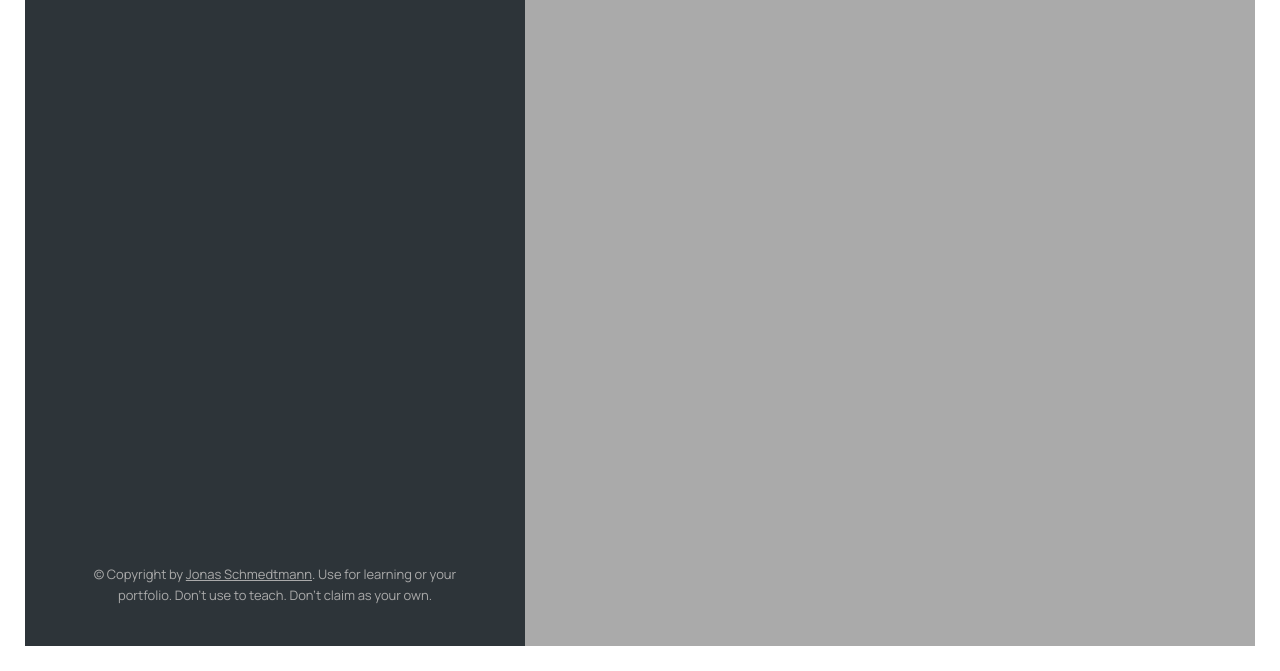
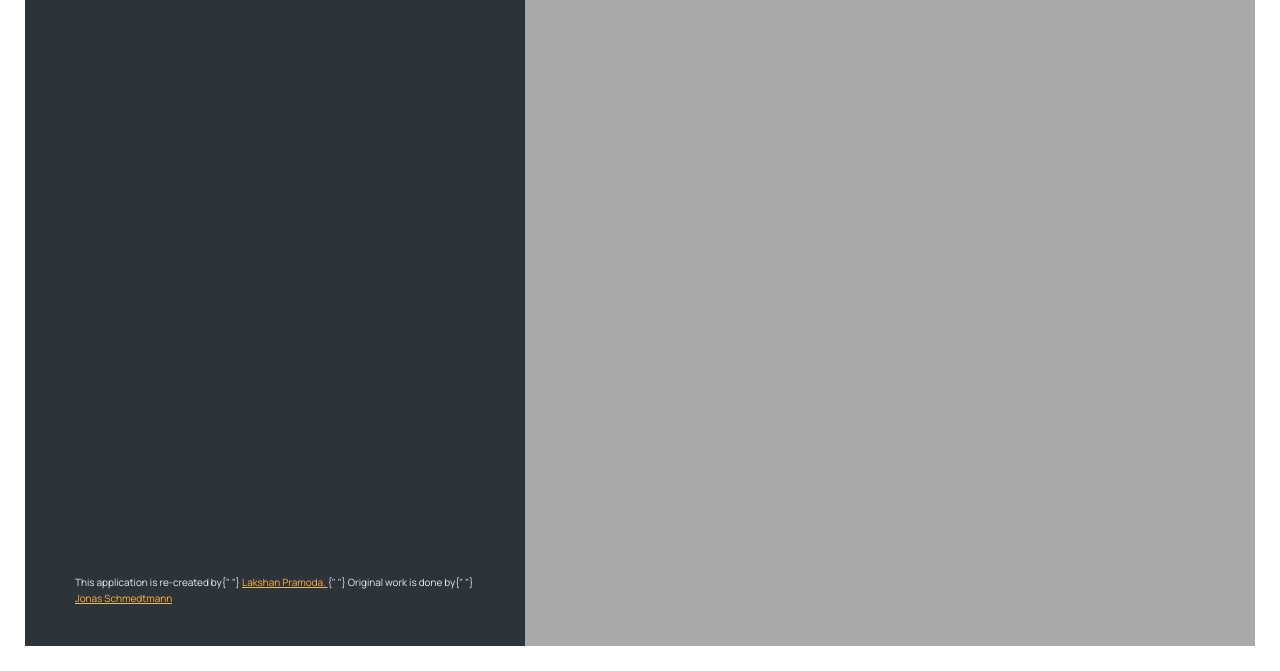
Before and after one commit to LakshanPramodya/mapty-course-project, a plain HTML site: page index.html in a window 1280 px wide. Shown: the part 129-800 px from the top of the page. Drawn offline with nearby package versions, Linux system fonts and the light colour scheme.

Commit message:
Update copyright

```diff
--- a/index.html
+++ b/index.html
@@ -120,15 +120,22 @@
         </li> -->
       </ul>
 
-      <p class="copyright">
-        &copy; Copyright by
+      <p className="{ResultsCSS.copyright}">
+        This application is re-created by{" "}
         <a
-          class="twitter-link"
+          className="{ResultsCSS.twitter__link}"
+          target="_blank"
+          href="https://www.linkedin.com/in/lakshan-pramodya/"
+        >
+          Lakshan Pramoda. </a
+        >{" "} Original work is done by{" "}
+        <a
+          className="{ResultsCSS.twitter__link}"
           target="_blank"
           href="https://twitter.com/jonasschmedtman"
-          >Jonas Schmedtmann</a
-        >. Use for learning or your portfolio. Don't use to teach. Don't claim
-        as your own.
+        >
+          Jonas Schmedtmann
+        </a>
       </p>
     </div>
 
```
